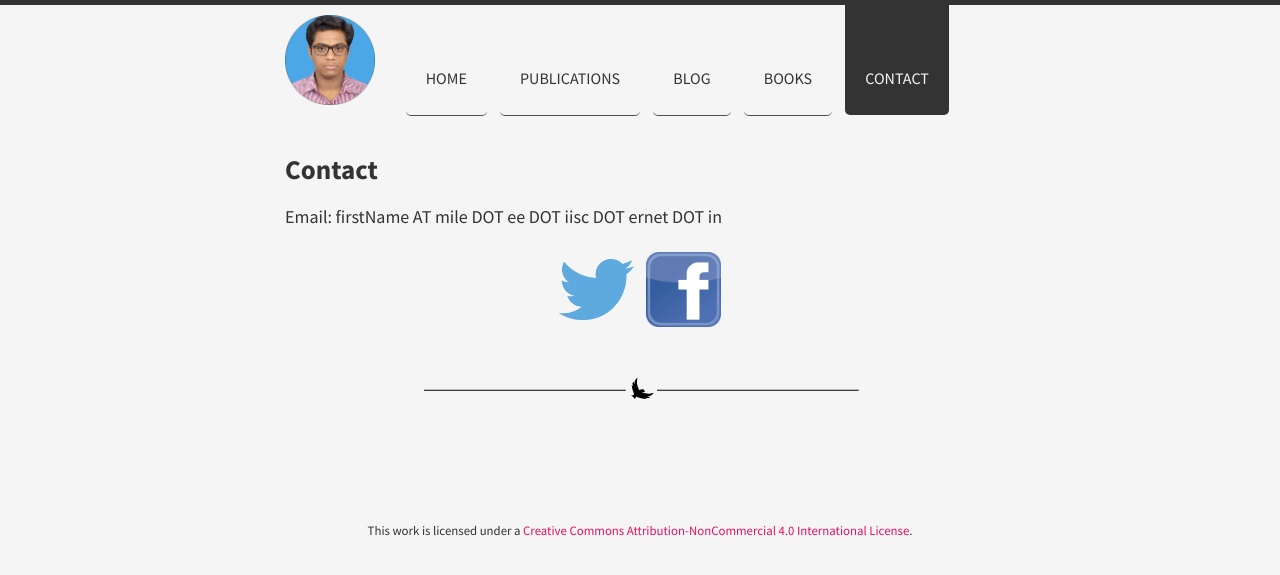
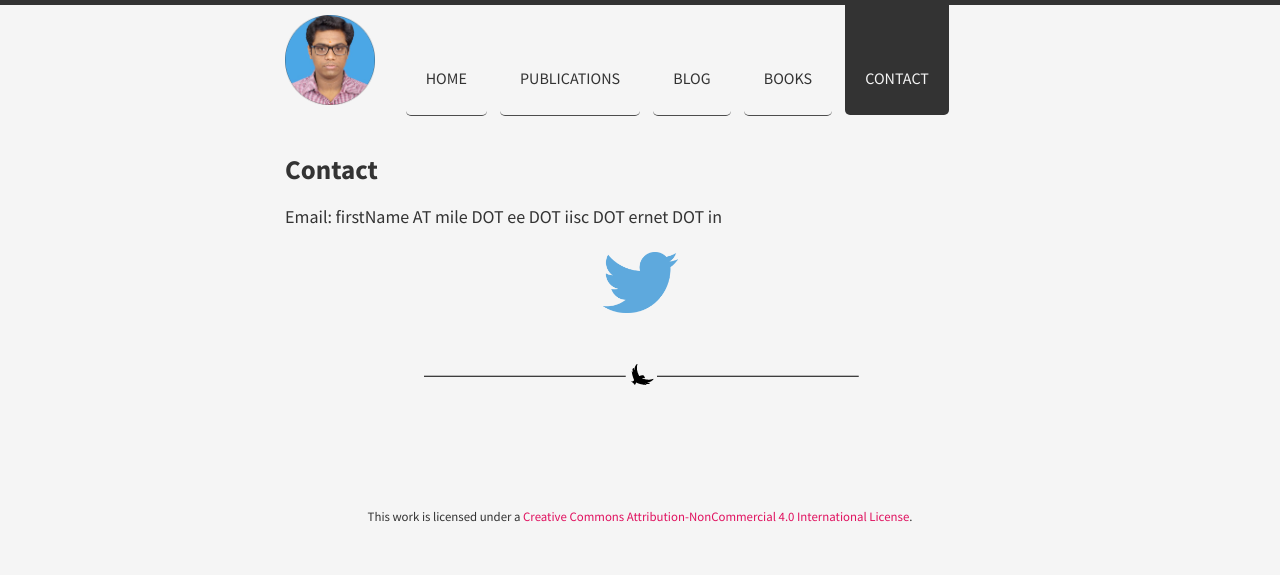
Before and after one commit to forkmsrini/forkmsrini.github.io-master, a Jekyll site: the page built from contact/index.md, in a window 1280 px wide. Shown: the top 575 px of the page. Built offline with Jekyll 4.4.1, drawn with Linux system fonts in a browser that asks for light colours; nearby versions of some CDN libraries; Markdown is read by kramdown in place of the engine named in the settings.

Commit message:
Update index.md

```diff
--- a/contact/index.md
+++ b/contact/index.md
@@ -11,7 +11,6 @@ firstName AT mile DOT ee DOT iisc DOT ernet DOT in
 <table text-align="center">
 <tr>
 <td><a href='https://twitter.com/mukundhan5291'><img src='/public/images/Twitter_icon.png' width='75' border='0'></a></td>
-<td><a href=''><img src='/public/images/facebook_icon.png' width='75' border='0'></a></td>
 </tr>
 </table>
 </div>
```
